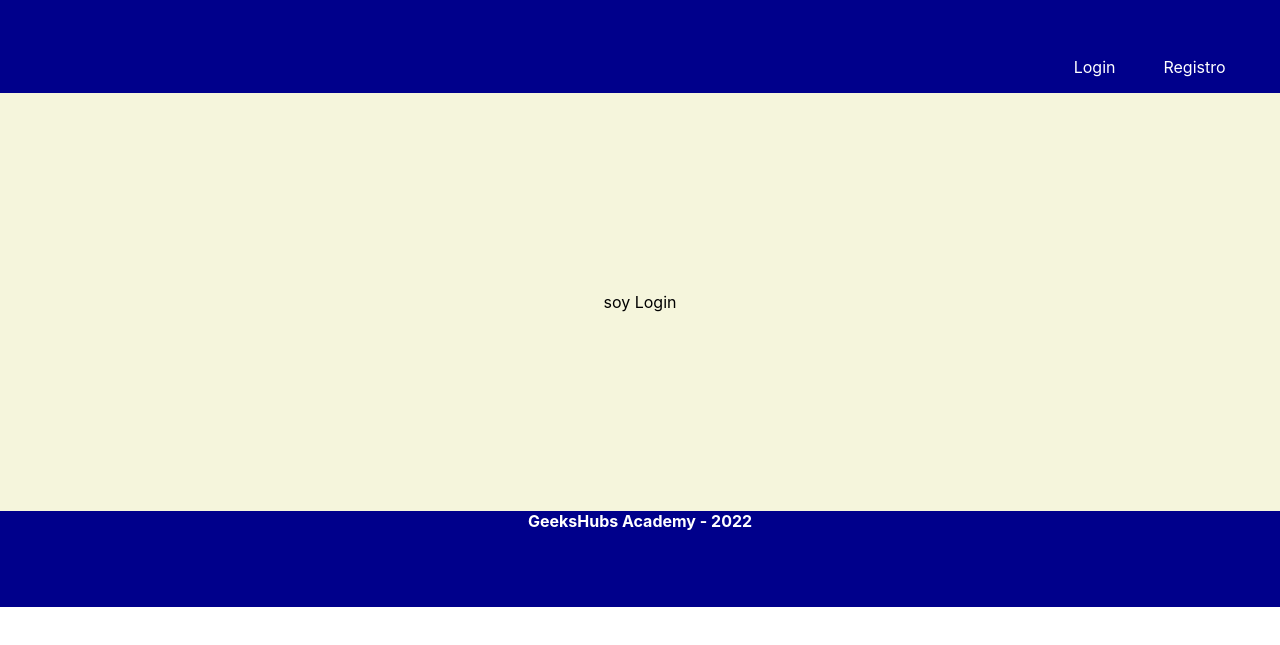
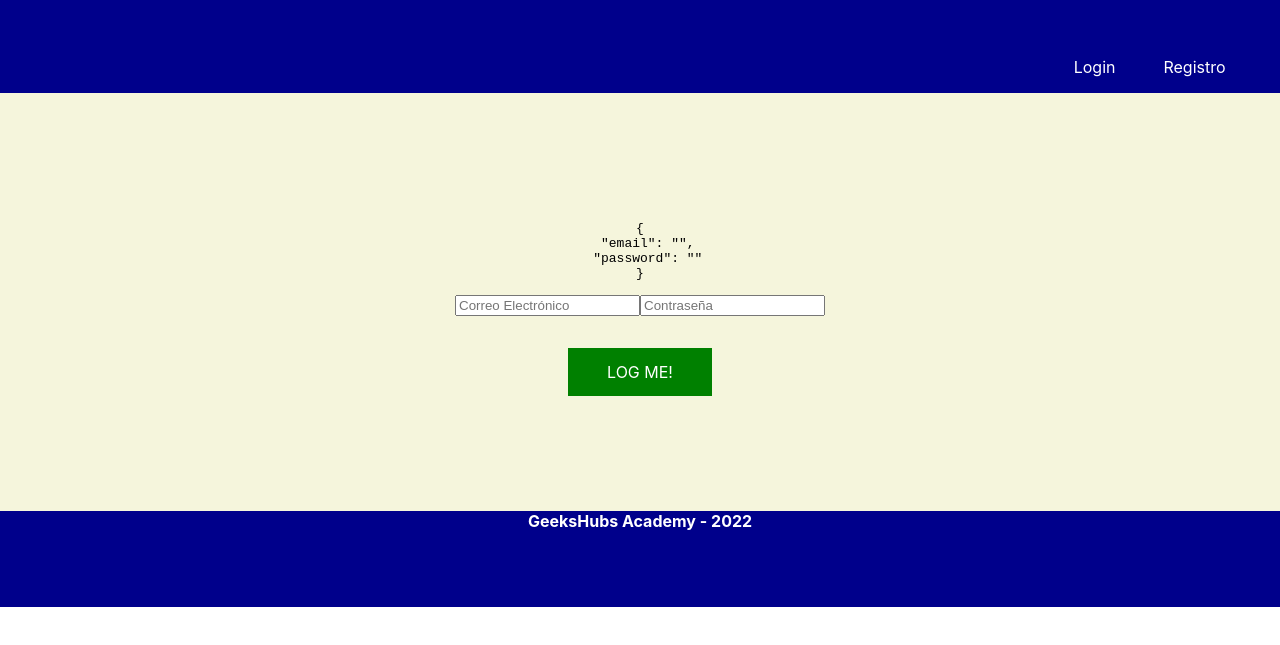
Before and after one commit to RafaelOrti/2.frontend-PERN-inteligencia-artificial-vision-artificial, a React (Create React App) app in the folder app-ia-peliculas/: page /login in a window 1280 px wide. Shown: the part 147-792 px from the top of the page. Built offline with nearby package versions, Linux system fonts and the light colour scheme.

Commit message:
feat: Create a functional login

```diff
--- a/app-ia-peliculas/package.json
+++ b/app-ia-peliculas/package.json
@@ -16,7 +16,7 @@
     "web-vitals": "2.1.4"
   },
   "scripts": {
-    "start": "react-scripts start",
+    "start": "set PORT=2000 && react-scripts start",
     "build": "react-scripts build",
     "test": "react-scripts test",
     "eject": "react-scripts eject"
--- a/app-ia-peliculas/src/Containers/Login/Login.jsx
+++ b/app-ia-peliculas/src/Containers/Login/Login.jsx
@@ -1,14 +1,92 @@
-import React from 'react';
+
+import React, {useState, useEffect} from 'react';
 import { useNavigate } from 'react-router-dom';
+import axios from 'axios';
+
+//REDUX...
+// import { connect } from 'react-redux';
+// import { LOGIN } from '../../redux/types';
+
 
 import './Login.css';
 
-const Login = () => {
-    return (
-        <div className='designLogin'>
-            soy Login
-        </div>
-    )
-}
+const Login = (props) => {
+
+    let navigate = useNavigate();
+
+    //1-Hooks (equivalen al estado en los componentes de clase)
+    const [datosUsuario, setDatosUsuario] = useState({email: "", password: ""});
+    const [msgError, setMsgError] = useState("");
+    const [msgError2, setMsgError2] = useState("");
+
+
+
+    //Funciones handlers
+    const rellenarDatos = (e) => {
+        //Funcion handler que setea los datos en el hook...[e.target.name] obtiene
+        //el nombre de la propiedad a cambiar, e.target.value tiene el valor..ambos
+        //obtienen los datos del evento, que es el hecho de escribir en un input en concreto
+        setDatosUsuario({...datosUsuario, [e.target.name]: e.target.value})
+    };
+
+    //Funciones locales
+
+    const login = async () => {
+
+        try {
+
+            //Me invento las credenciales
+            let body = {
+                 email: datosUsuario.email,
+                 password: datosUsuario.password
+            }
+
+            let resultado = await axios.post("http://localhost:3000/Usuarios/registro",body);
+
+
+            //Cambiamos el valor del hook credenciales, por lo tanto se recargará el componente
+            console.log(resultado)
+            if(resultado.data === "Usuario o contraseña inválido"){
+                setMsgError2("Usuario o contraseña inválido")
+            }else{
+
+                //Guardamos los datos en redux...
+
+                // props.dispatch({type:LOGIN, payload: resultado.data});
+
+
+                setTimeout(()=>{
+                    navigate("/");
+                },1500);
+            }
+
+
+        } catch (error) {
+
+            console.log(error)
+
+        }
+
+
+    };
+
+    //2-Render (lo que pinta en pantalla)
+
+        return(
+
+            <div className='designLogin'>
+                 {<pre>{JSON.stringify(datosUsuario, null,2)}</pre>}
+                <div className="designFormulario">
+                    <input type="email" name="email" id="email" title="email" placeholder="Correo Electrónico" autoComplete="off" onChange={(e)=>{rellenarDatos(e)}}/>
+                    <input type="password" name="password" id="password" title="password" placeholder="Contraseña" autoComplete="off" onChange={(e)=>{rellenarDatos(e);}}/>
+                    {msgError}
+                    {msgError2}
+                </div>
+                <div className="loginButton espacio" onClick={()=>login()}>LOG ME!</div>
+            </div>
+        );
+
+};
+
 
 export default Login;
```
